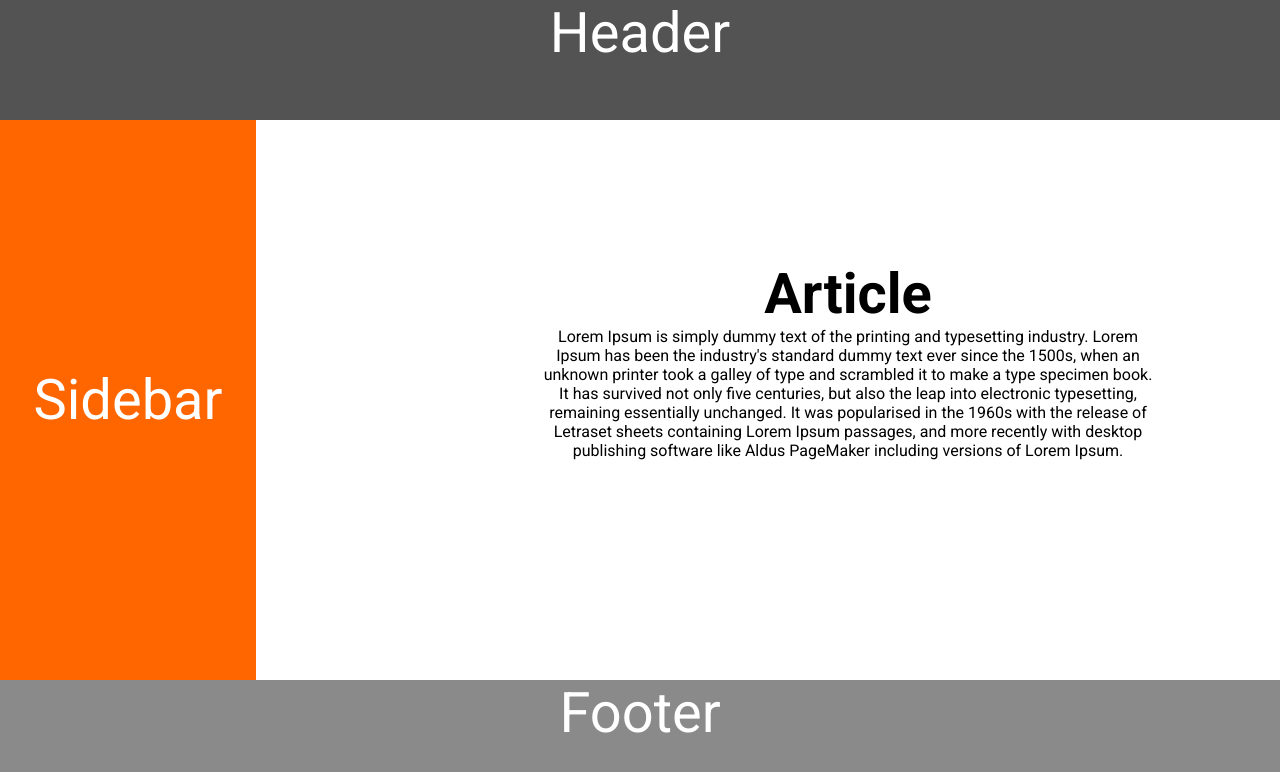
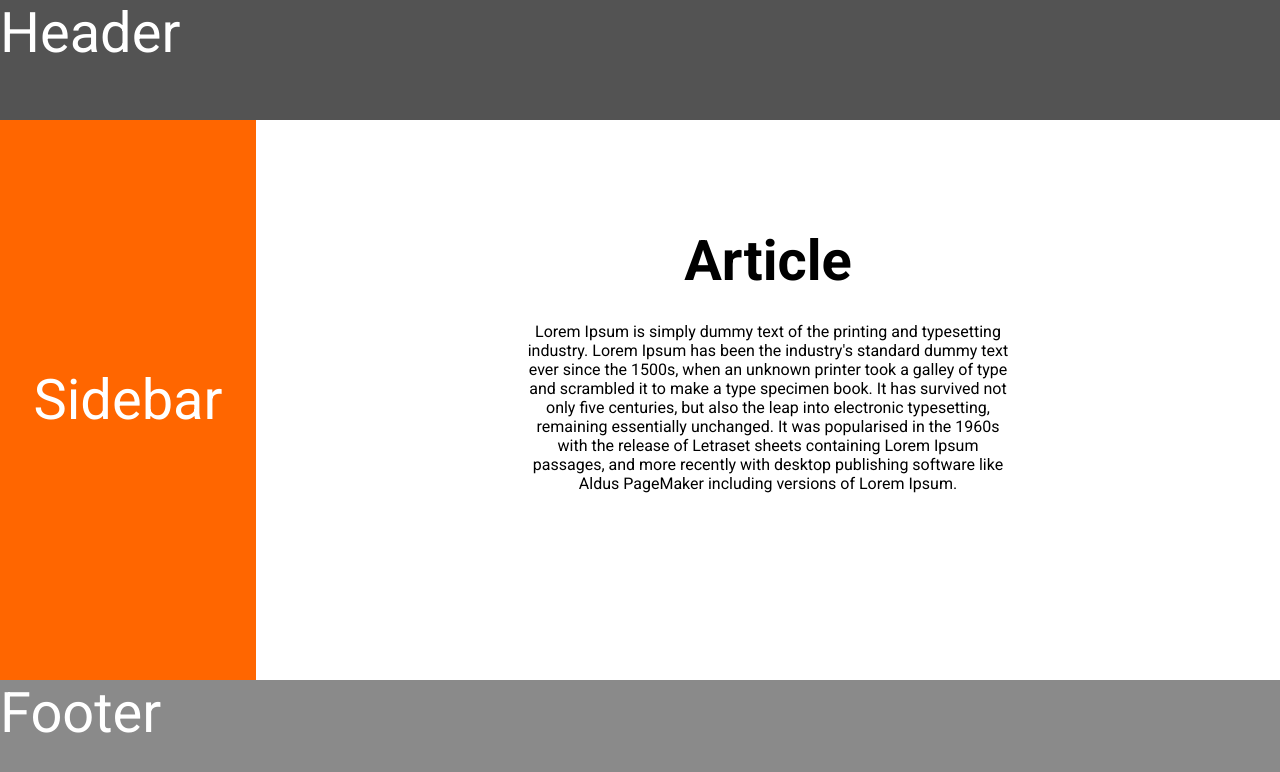
Before and after one commit to matthewlynwatt/flexlayout, a plain HTML site: page index.html in a window 1280 px wide. Drawn offline with Linux system fonts and the light colour scheme.

Commit message:
second commits

```diff
--- a/style.css
+++ b/style.css
@@ -7,23 +7,21 @@
 html,
 body {
   font-family: "Roboto", sans-serif;
+  display: flex;
+  flex-direction: column;
 }
 
 .header-section {
   background-color: rgb(83, 83, 83);
 }
+
 .header-section,
 .footer-section {
   width: 100%;
   height: 15vh;
-  text-align: center;
+  /* text-align: center; */
   font-size: 350%;
-  text-align: center;
   color: white;
-}
-
-.footer-section {
-  background-color: rgb(138, 138, 138);
 }
 
 .sidebar-section {
@@ -34,15 +32,6 @@ body {
   font-size: 350%;
 }
 
-h1 {
-  font-size: 350%;
-}
-
-.content {
-  max-width: 60%;
-  margin-left: 10em;
-}
-
 .article-section {
   color: black;
   background-color: white;
@@ -50,10 +39,21 @@ h1 {
   width: 80vw;
 }
 
+h1 {
+  font-size: 350%;
+  padding-bottom: 0.5em;
+}
+
+.content {
+  max-width: 60%;
+  padding: 2em 4em;
+}
+
 main {
   display: flex;
   flex-direction: row;
   width: 100%;
+  flex-grow: 1;
 }
 
 .sidebar-section,
@@ -65,3 +65,7 @@ main {
   text-align: center;
   align-content: center;
 }
+
+.footer-section {
+  background-color: rgb(138, 138, 138);
+}
```
